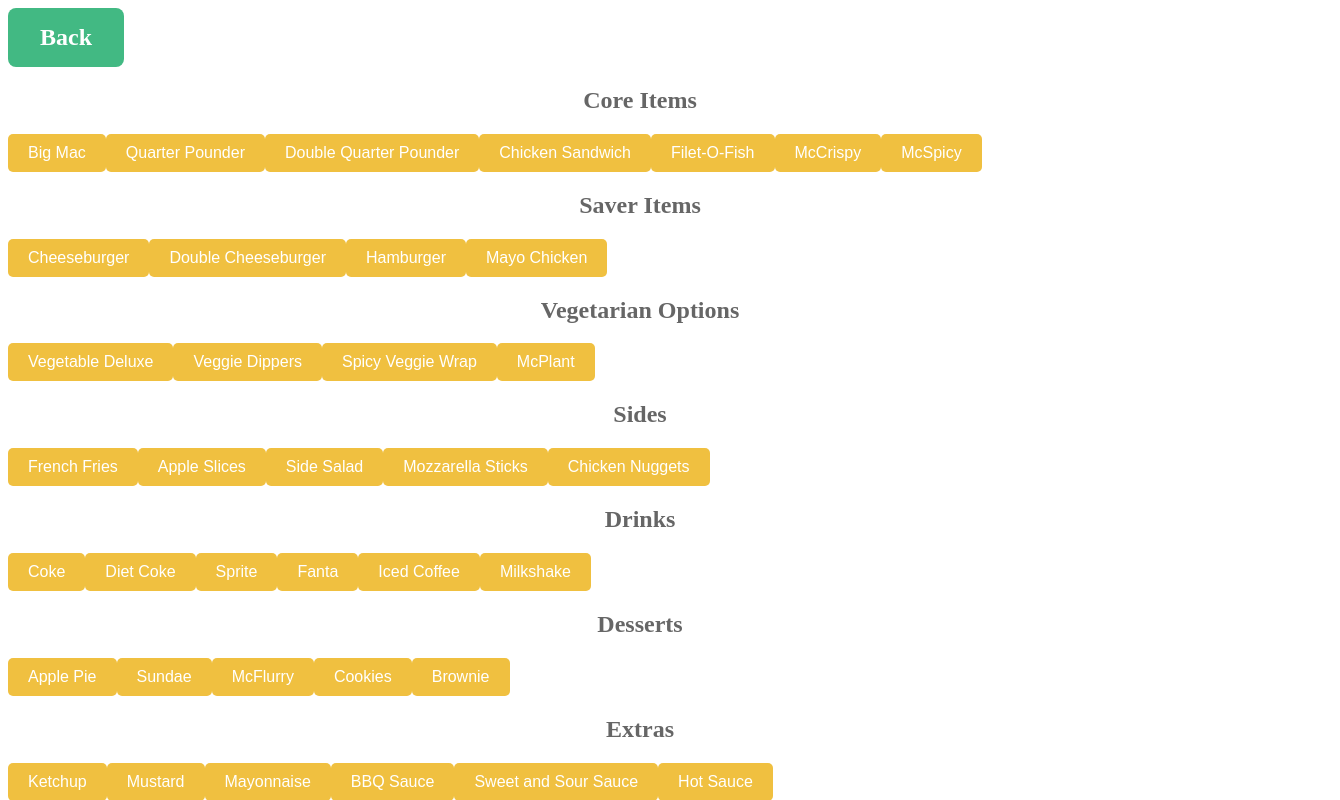
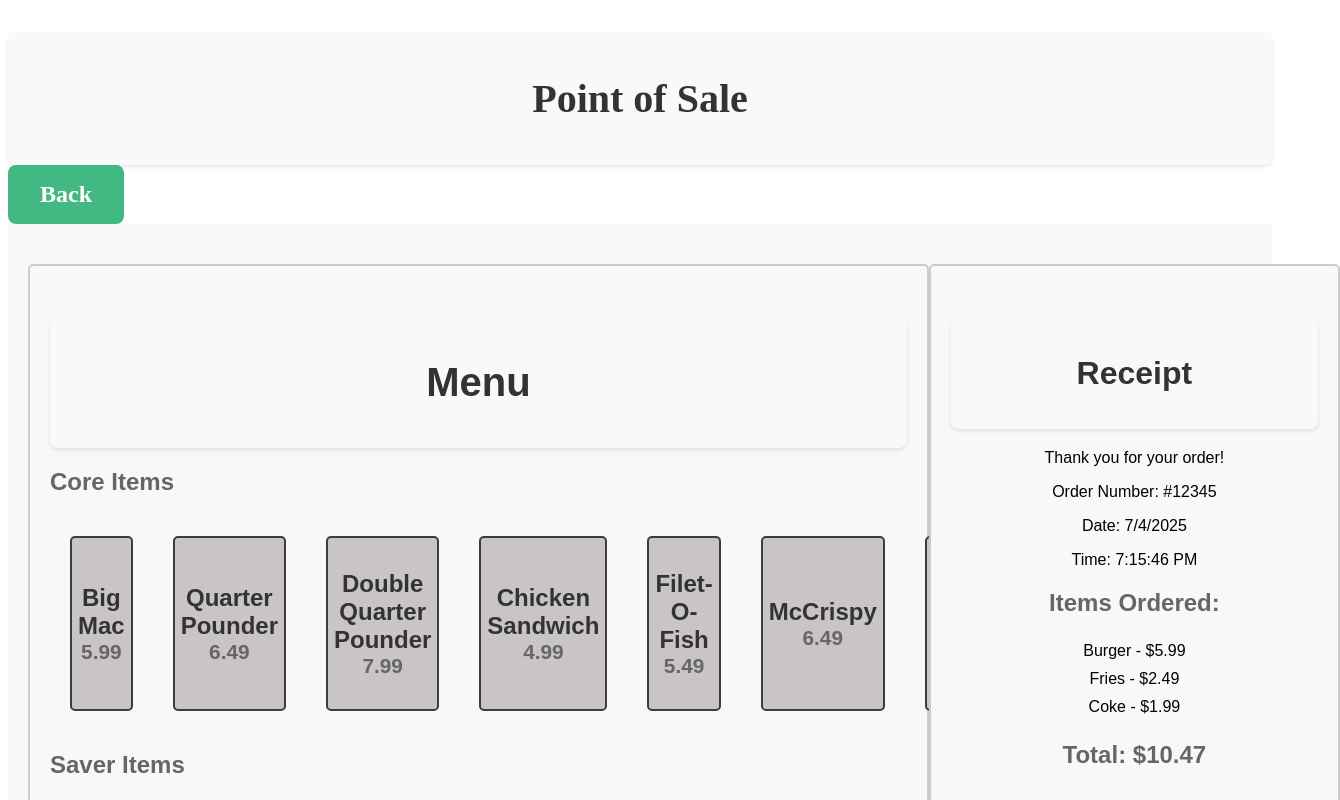
Before and after one commit to DobbaWon/McDonalds-System-Clone, a Vue app: page /PointOfSale in a window 1280 px wide. Shown: the top 800 px of the page, 1340 px wide, since content can reach past the window. Built offline with nearby package versions, Linux system fonts and the light colour scheme.

Commit message:
Fixed aesthetics of menu. Vibe'd a Receipt, put them on screen together

```diff
--- a/src/assets/styles.css
+++ b/src/assets/styles.css
@@ -16,7 +16,6 @@
 }
 h2 {
   font-size: 1.5rem;
-  text-align: center;
   color: #666;
 }
 .button-row {
--- a/src/components/ItemButton.vue
+++ b/src/components/ItemButton.vue
@@ -1,7 +1,7 @@
 <template>
   <button @click="handleClick" :class="{ disabled: isDisabled } " :disabled="isDisabled">
-    <span>{{ label }}</span>
-    <span v-if="price !== undefined" class="price"></span>
+      <h1>{{ label }}</h1>
+      <h2>{{ price }}</h2>
   </button>
 </template>
 
@@ -32,20 +32,28 @@
 
 <style scoped>
 button {
-  background-color: #f0c040;
-  border: none;
+  background-color: rgb(201, 197, 197);
+  border: 2px solid rgb(61, 60, 60);
   border-radius: 5px;
-  color: white;
+  border-width: 2px;
   cursor: pointer;
-  padding: 10px 20px;
   text-align: center;
-  text-decoration: none;
-  display: inline-block;
-  font-size: 16px;
+  width: 175px;
+  height: 175px;
+  margin: 20px;
 }
 
 button.disabled {
   background-color: black;
   cursor: not-allowed;
 }
+
+h1 {
+  font-size: 1.5rem;
+  margin: 0;
+}
+h2 {
+  font-size: 1.3rem;
+  margin: 0;
+}
 </style>
--- a/src/components/POSMenu.vue
+++ b/src/components/POSMenu.vue
@@ -1,33 +1,38 @@
 <template>
+  <div class="pos-menu">
+    <div class="header">
+      <h1>Menu</h1>
+    </div>
+
+    <h2>Core Items</h2>
     <div class="item-button-row">
-    <h2>Core Items</h2>
-    <ItemButton label="Big Mac" price="5.99"/>
-    <ItemButton label="Quarter Pounder" price="6.49"/>
-    <ItemButton label="Double Quarter Pounder" price="7.99"/>
+      <ItemButton label="Big Mac" :price="5.99"/>
+      <ItemButton label="Quarter Pounder" :price="6.49"/>
+      <ItemButton label="Double Quarter Pounder" :price="7.99"/>
       <ItemButton label="Chicken Sandwich" :price="4.99"/>
       <ItemButton label="Filet-O-Fish" :price="5.49"/>
       <ItemButton label="McCrispy" :price="6.49"/>
       <ItemButton label="McSpicy" :price="6.49"/>
     </div>
 
+    <h2>Saver Items</h2>
     <div class="item-button-row">
-    <h2>Saver Items</h2>
       <ItemButton label="Cheeseburger" :price="1.99"/>
       <ItemButton label="Double Cheeseburger" :price="2.49"/>
       <ItemButton label="Hamburger" :price="3.49"/>
       <ItemButton label="Mayo Chicken" :price="3.99"/>
     </div>
 
+    <h2>Vegetarian Options</h2>
     <div class="item-button-row">
-    <h2>Vegetarian Options</h2>
       <ItemButton label="Vegetable Deluxe" :price="4.99"/>
       <ItemButton label="Veggie Dippers" :price="3.99"/>
       <ItemButton label="Spicy Veggie Wrap" :price="5.49"/>
       <ItemButton label="McPlant" :price="4.49"/>
     </div>
 
+    <h2>Sides</h2>
     <div class="item-button-row">
-    <h2>Sides</h2>
       <ItemButton label="French Fries" :price="1.99"/>
       <ItemButton label="Apple Slices" :price="1.49"/>
       <ItemButton label="Side Salad" :price="2.49"/>
@@ -35,18 +40,18 @@
       <ItemButton label="Chicken Nuggets" :price="4.99"/>
     </div>
 
+    <h2>Drinks</h2>
     <div class="item-button-row">
-    <h2>Drinks</h2>
-    <ItemButton label="Coke" price="1.99"/>
-    <ItemButton label="Diet Coke" price="1.99"/>
+      <ItemButton label="Coke" :price="1.99"/>
+      <ItemButton label="Diet Coke" :price="1.99"/>
       <ItemButton label="Sprite" :price="1.99"/>
       <ItemButton label="Fanta" :price="1.99"/>
       <ItemButton label="Iced Coffee" :price="2.49"/>
       <ItemButton label="Milkshake" :price="3.49"/>
     </div>
 
+    <h2>Desserts</h2>
     <div class="item-button-row">
-    <h2>Desserts</h2>
       <ItemButton label="Apple Pie" :price="1.49"/>
       <ItemButton label="Sundae" :price="2.49"/>
       <ItemButton label="McFlurry" :price="3.49"/>
@@ -54,14 +59,15 @@
       <ItemButton label="Brownie" :price="2.99"/>
     </div>
 
+    <h2>Extras</h2>
     <div class="item-button-row">
-    <h2>Extras</h2>
-    <ItemButton label="Ketchup" price="0.00"/>
+      <ItemButton label="Ketchup" :price="0.00"/>
       <ItemButton label="Mustard" :price="0.00"/>
       <ItemButton label="Mayonnaise" :price="0.00"/>
       <ItemButton label="BBQ Sauce" :price="0.00"/>
       <ItemButton label="Sweet and Sour Sauce" :price="0.00"/>
       <ItemButton label="Hot Sauce" :price="0.00"/>
+    </div>
   </div>
 
 </template>
@@ -77,4 +83,28 @@
 </script>
 
 <style scoped>
+.pos-menu {
+  padding: 20px;
+  background-color: #f8f8f8;
+  font-family: Arial, sans-serif;
+  max-width: 70%;
+  min-width: 70%;
+  border: 2px solid #ccc;
+  border-radius: 5px;
+  margin: 20px auto;
+}
+
+.item-button-row {
+  display: flex;
+  align-items: center;
+  margin-bottom: 20px;
+}
+.h2 {
+  margin-top: 20px;
+  margin-bottom: 10px;
+  font-size: 1.5rem;
+  color: #333;
+  font-weight: bold;
+  margin-left: 200px;
+}
 </style>
--- a/src/components/POSReceipt.vue
+++ b/src/components/POSReceipt.vue
@@ -1,4 +1,22 @@
 <template>
+  <div class="pos-receipt">
+    <div class="header">
+      <h1>Receipt</h1>
+    </div>
+      <p>Thank you for your order!</p>
+      <p>Order Number: #12345</p>
+      <p>Date: {{ new Date().toLocaleDateString() }}</p>
+      <p>Time: {{ new Date().toLocaleTimeString() }}</p>
+
+    <h2>Items Ordered:</h2>
+    <ul>
+      <li>Burger - $5.99</li>
+      <li>Fries - $2.49</li>
+      <li>Coke - $1.99</li>
+    </ul>
+
+    <h2>Total: $10.47</h2>
+  </div>
 </template>
 
 <script>
@@ -10,4 +28,40 @@
 </script>
 
 <style scoped>
+.pos-receipt {
+  padding: 20px;
+  background-color: #f8f8f8;
+  font-family: Arial, sans-serif;
+  max-width: 30%;
+  min-width: 30%;
+  text-align: center;
+  border: 2px solid #ccc;
+  border-radius: 5px;
+  margin: 20px auto;
+}
+
+.header {
+  margin-bottom: 20px;
+}
+
+h1 {
+  font-size: 2rem;
+  color: #333;
+  font-weight: bold;
+}
+
+h2 {
+  font-size: 1.5rem;
+  color: #666;
+  font-weight: bold;
+}
+
+ul {
+  list-style-type: none;
+  padding: 0;
+}
+
+li {
+  padding: 5px 0;
+}
 </style>
--- a/src/pages/point-of-sale-pages/PointOfSale.vue
+++ b/src/pages/point-of-sale-pages/PointOfSale.vue
@@ -1,7 +1,13 @@
 <template>
+  <div class="header">
+    <h1>Point of Sale</h1>
+  </div>
   <BackButton label="Back" to="/POSHome" />
-  <POSMenu />
-  <POSReceipt />
+
+  <div class="point-of-sale">
+    <POSMenu />
+    <POSReceipt />
+  </div>
 </template>
 
 <script>
@@ -22,4 +28,11 @@
 </script>
 
 <style scoped>
+.point-of-sale {
+  padding: 20px;
+  background-color: #f8f8f8;
+  font-family: Arial, sans-serif;
+  max-width: 100%;
+  display: flex;
+}
 </style>
```
Lines whose indentation alone changed are shown as unchanged.
